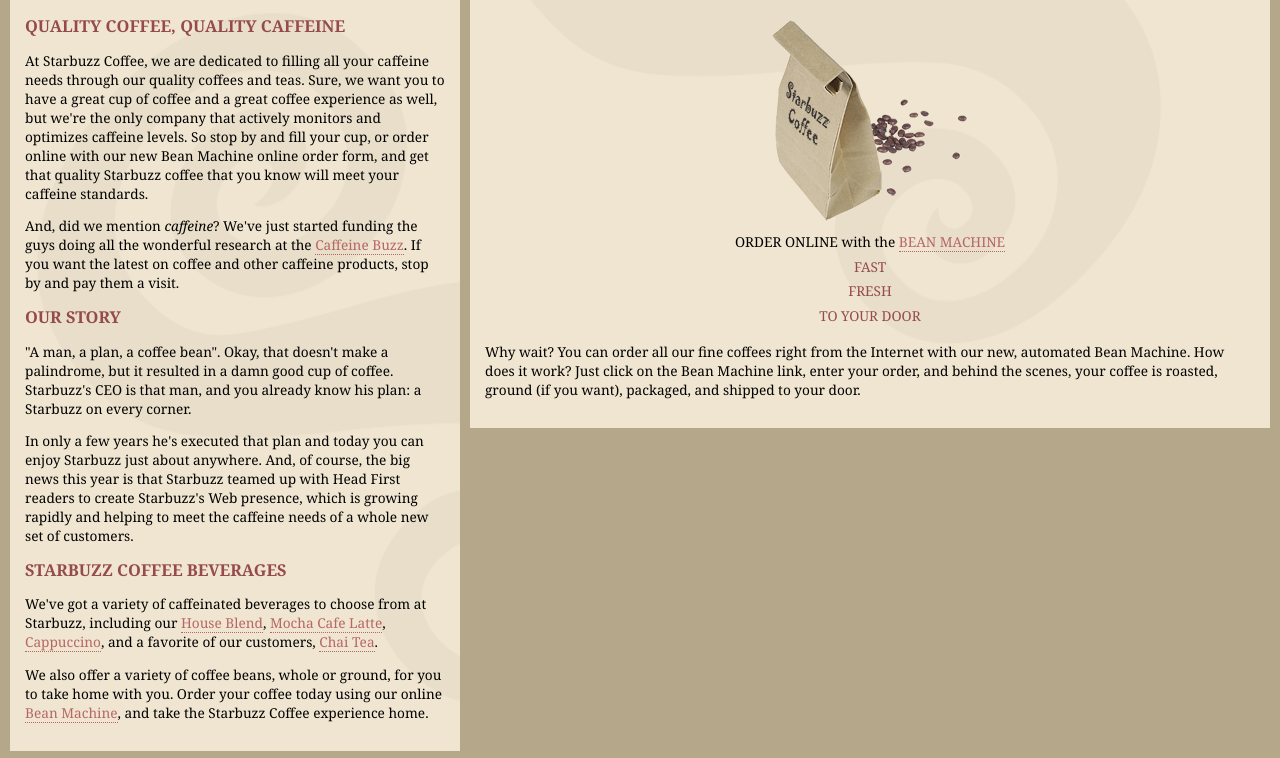
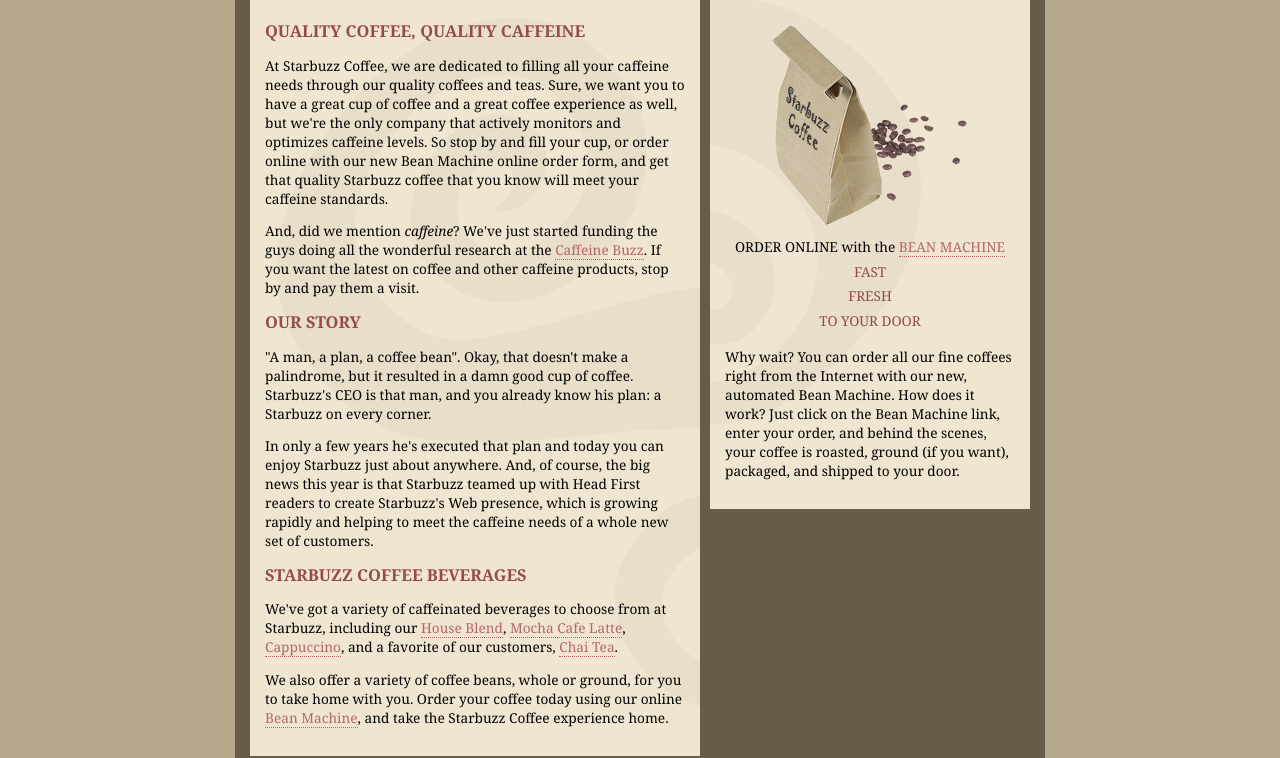
Before and after one commit to liyijie123/lbb, a plain HTML site: page index.html in a window 1280 px wide. Shown: the part 139-897 px from the top of the page. Drawn offline with Linux system fonts and the light colour scheme.

Commit message:
dassdasd

```diff
--- a/starbuzz.css
+++ b/starbuzz.css
@@ -59,3 +59,10 @@
   text-decoration:  none;
   border-bottom:    thin dotted #675c47;
 }
+#allcontent{
+  width: 800px;
+  padding-top: 5px;
+  padding: 5px;
+  background-color: #675c47;
+  margin-left: auto;
+  margin-right: auto;}
```
Also changed, not shown: index.html (+1 -0 lines).
